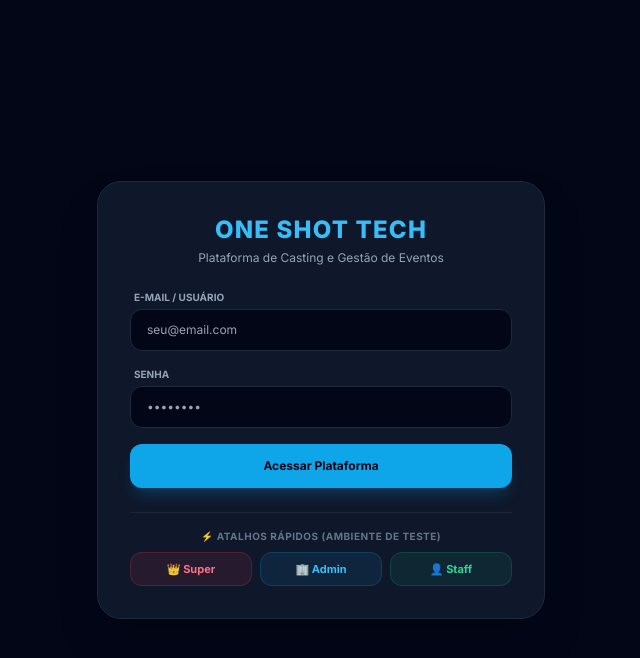
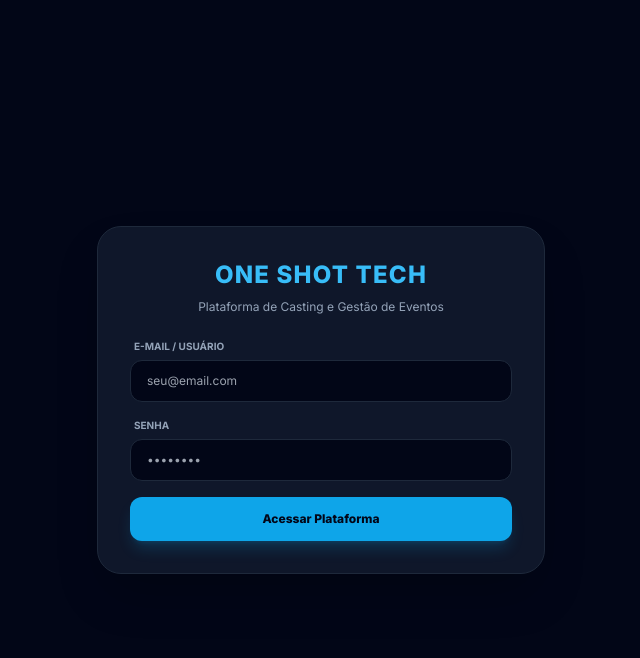
Before and after one commit to renanmota-bot/oneshottech, a Django app: page / in a window 1280 px wide. Shown: the top 658 px of the page, without its empty margins (319-959 px from the left). Run offline with Django 5.2, Linux system fonts and the light colour scheme; some libraries are stand-ins or nearby versions.

Commit message:
Remove botoes de atalho da tela de login

```diff
--- a/templates/core/login.html
+++ b/templates/core/login.html
@@ -6,73 +6,45 @@
     <title>One Shot Tech — Login</title>
     <script src="https://cdn.tailwindcss.com"></script>
     <link href="https://fonts.googleapis.com/css2?family=Inter:wght@300;400;500;600;700;800&display=swap" rel="stylesheet">
-    <style>body { font-family: 'Inter', sans-serif; }</style>
+    <style>
+        body { font-family: 'Inter', sans-serif; }
+    </style>
 </head>
 <body class="bg-slate-950 text-slate-100 min-h-screen flex items-center justify-center p-4">
 
-    <div class="w-full max-w-md bg-slate-900 border border-slate-800 rounded-3xl p-6 sm:p-8 space-y-6 shadow-2xl">
-
-        <!-- LOGO -->
-        <div class="text-center space-y-1">
+    <div class="max-w-md w-full bg-slate-900 border border-slate-800 p-8 rounded-3xl space-y-6 shadow-2xl">
+        <div class="text-center space-y-2">
             <h1 class="text-2xl font-black text-sky-400 tracking-wider">ONE SHOT TECH</h1>
             <p class="text-xs text-slate-400">Plataforma de Casting e Gestão de Eventos</p>
         </div>
 
-        <!-- MENSAGENS -->
         {% if messages %}
             <div class="space-y-2">
                 {% for message in messages %}
-                    <div class="p-3.5 rounded-xl text-xs font-semibold border {% if message.tags == 'error' %}bg-rose-500/10 border-rose-500/30 text-rose-400{% else %}bg-emerald-500/10 border-emerald-500/30 text-emerald-400{% endif %}">
+                    <div class="p-3.5 rounded-xl text-xs font-semibold border bg-rose-500/10 border-rose-500/30 text-rose-400">
                         {{ message }}
                     </div>
                 {% endfor %}
             </div>
         {% endif %}
 
-        <!-- FORMULÁRIO DE LOGIN -->
-        <form id="loginForm" method="POST" class="space-y-4">
+        <form method="POST" class="space-y-4">
             {% csrf_token %}
-
             <div>
-                <label class="block text-[10px] uppercase font-bold text-slate-400 mb-1 ml-1">E-mail / Usuário</label>
-                <input type="text" id="userInput" name="username" required placeholder="seu@email.com" class="w-full bg-slate-950 border border-slate-800 rounded-xl px-4 py-3 text-xs text-white outline-none focus:border-sky-500 transition-all">
+                <label class="block text-[10px] text-slate-400 uppercase font-bold mb-1.5 ml-1">E-mail / Usuário</label>
+                <input type="text" name="username" required placeholder="seu@email.com" class="w-full bg-slate-950 border border-slate-800 rounded-xl px-4 py-3 text-xs text-white outline-none focus:border-sky-500 transition-all">
             </div>
 
             <div>
-                <label class="block text-[10px] uppercase font-bold text-slate-400 mb-1 ml-1">Senha</label>
-                <input type="password" id="passInput" name="password" required placeholder="••••••••" class="w-full bg-slate-950 border border-slate-800 rounded-xl px-4 py-3 text-xs text-white outline-none focus:border-sky-500 transition-all">
+                <label class="block text-[10px] text-slate-400 uppercase font-bold mb-1.5 ml-1">Senha</label>
+                <input type="password" name="password" required placeholder="••••••••" class="w-full bg-slate-950 border border-slate-800 rounded-xl px-4 py-3 text-xs text-white outline-none focus:border-sky-500 transition-all">
             </div>
 
-            <button type="submit" class="w-full bg-sky-500 hover:bg-sky-400 text-slate-950 font-bold text-xs py-3.5 rounded-xl transition-all shadow-lg shadow-sky-500/20 cursor-pointer">
+            <button type="submit" class="w-full bg-sky-500 hover:bg-sky-400 text-slate-950 font-extrabold text-xs py-3.5 rounded-xl transition-all shadow-lg shadow-sky-500/20 cursor-pointer">
                 Acessar Plataforma
             </button>
         </form>
-
-        <!-- ATALHOS RÁPIDOS (AMBIENTE LOCAL / TESTE) -->
-        <div class="border-t border-slate-800/80 pt-4 space-y-2">
-            <p class="text-[10px] uppercase font-bold text-slate-500 text-center tracking-wider">⚡ Atalhos Rápidos (Ambiente de Teste)</p>
-
-            <div class="grid grid-cols-3 gap-2">
-                <button type="button" onclick="preencherLogin('admin', 'Motinha@09@')" class="bg-rose-500/10 hover:bg-rose-500/20 text-rose-400 border border-rose-500/20 text-[11px] font-bold py-2 rounded-xl transition-all cursor-pointer">
-                    👑 Super
-                </button>
-                <button type="button" onclick="preencherLogin('teste@teste.com.br', '123456')" class="bg-sky-500/10 hover:bg-sky-500/20 text-sky-400 border border-sky-500/20 text-[11px] font-bold py-2 rounded-xl transition-all cursor-pointer">
-                    🏢 Admin
-                </button>
-                <button type="button" onclick="preencherLogin('staff@staff.com', '123456')" class="bg-emerald-500/10 hover:bg-emerald-500/20 text-emerald-400 border border-emerald-500/20 text-[11px] font-bold py-2 rounded-xl transition-all cursor-pointer">
-                    👤 Staff
-                </button>
-            </div>
-        </div>
-
     </div>
 
-    <script>
-        function preencherLogin(user, pass) {
-            document.getElementById('userInput').value = user;
-            document.getElementById('passInput').value = pass;
-            document.getElementById('loginForm').submit();
-        }
-    </script>
 </body>
 </html>
```
